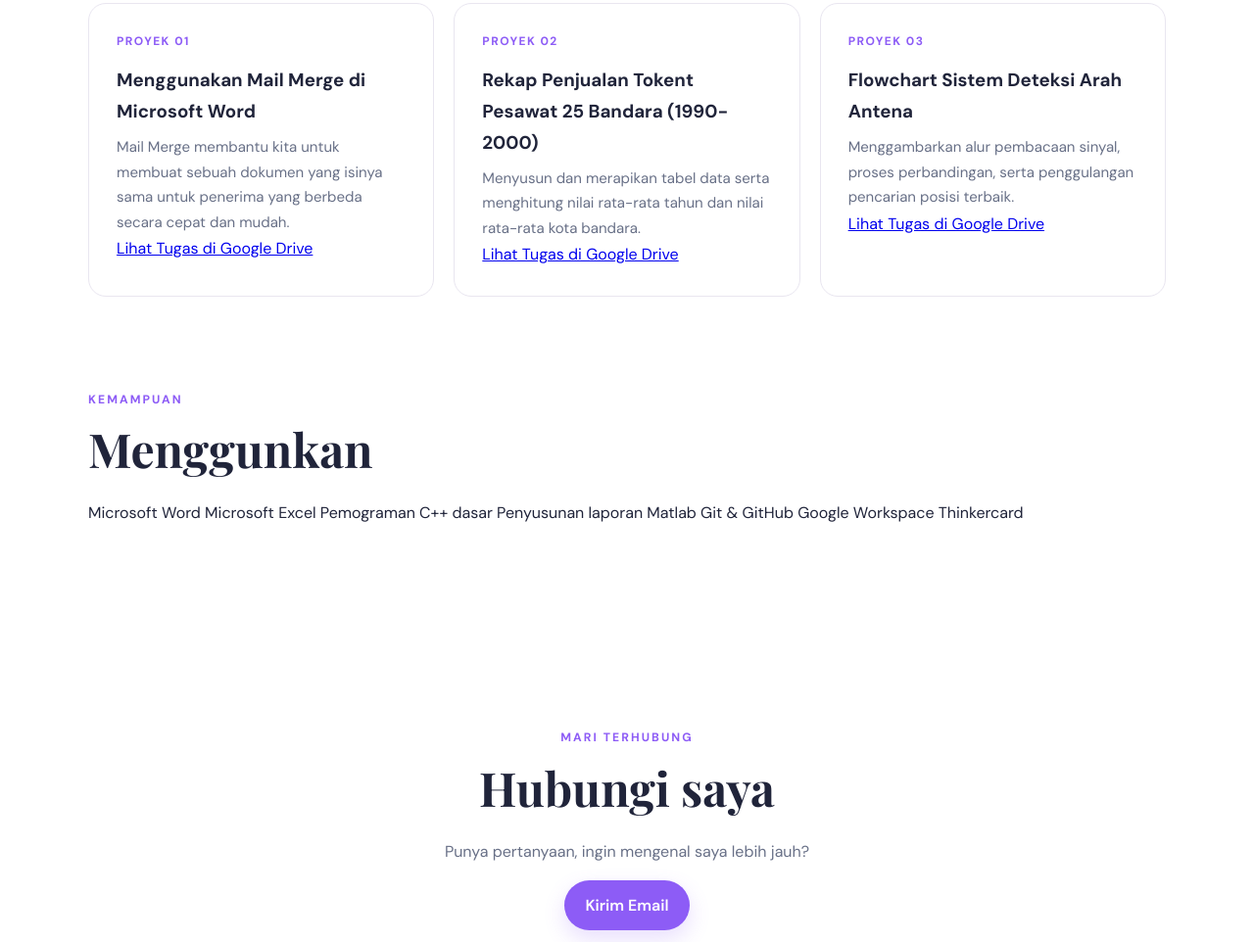
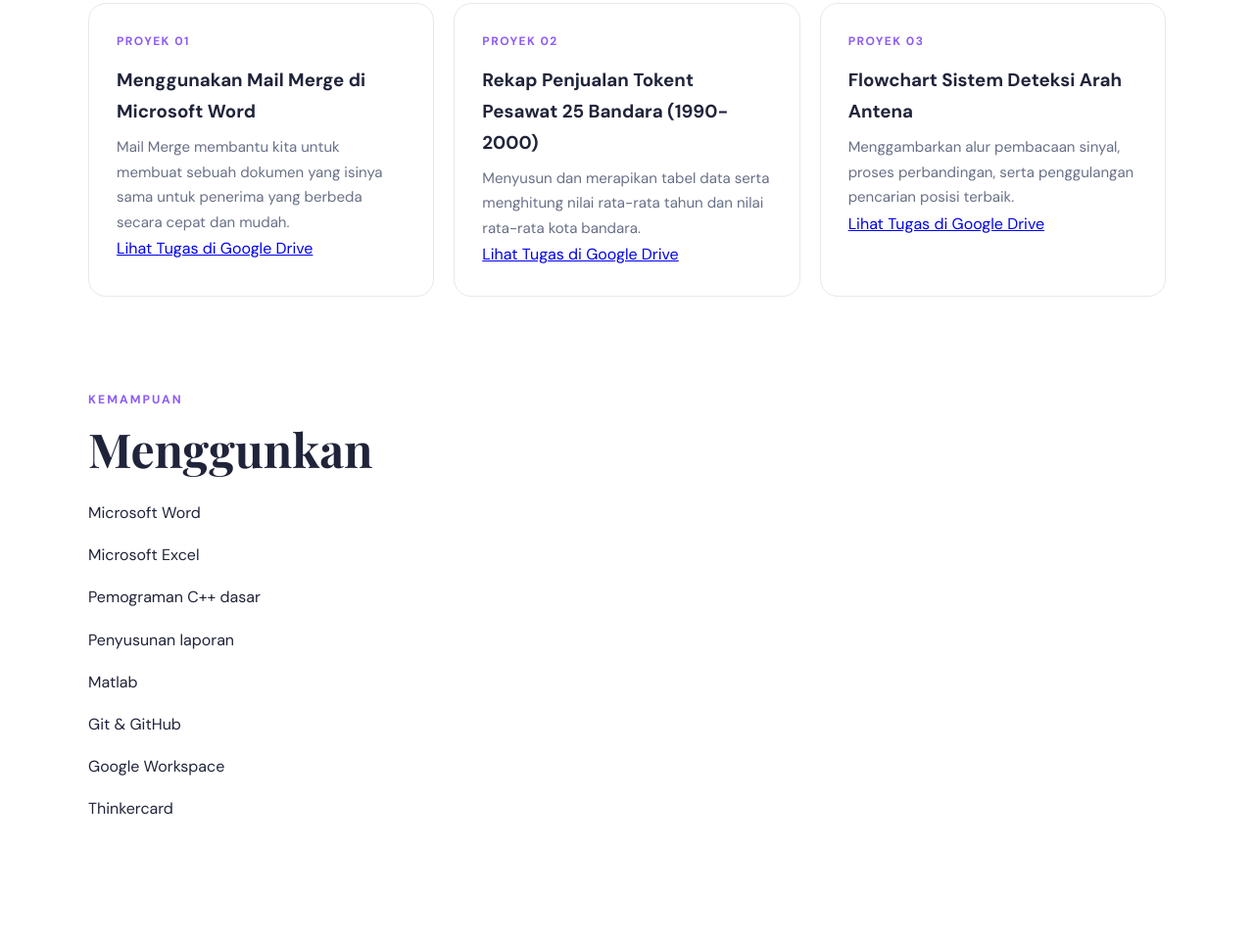
Before and after one commit to ayupu/portfolio-ayu-puspita-sari, a plain HTML site: page index.html in a window 1280 px wide. Shown: the part 1276-2238 px from the top of the page at 98% size. Drawn offline with nearby package versions, Linux system fonts and the light colour scheme.

Commit message:
Update index.html

```diff
--- a/index.html
+++ b/index.html
@@ -35,7 +35,7 @@
         </div>
       </div>
       <div class="hero-art" aria-label="Tempat foto profil">
-        <img src="images/profil.jpg"
+        <img src="C:\Users\asus\OneDrive\Documents\image"
           alt="foto profil Ayu">
         <div class="sparkle">✦</div>
       </div>
@@ -75,13 +75,13 @@
      <section class="section container" id="keahlian">
       <p class="eyebrow">KEMAMPUAN</p>
       <h2>Menggunkan</h2>
-      <p> Microsoft Word
-      Microsoft Excel
-      Pemograman C++ dasar
-      Penyusunan laporan
-      Matlab
-      Git & GitHub
-      Google Workspace
+      <p> Microsoft Word</p>
+      Microsoft Excel</p>
+      Pemograman C++ dasar</p>
+      Penyusunan laporan</p>
+      Matlab</p>
+      Git & GitHub</p>
+      Google Workspace</p>
       Thinkercard</p>
       </div>
     </section>
```
